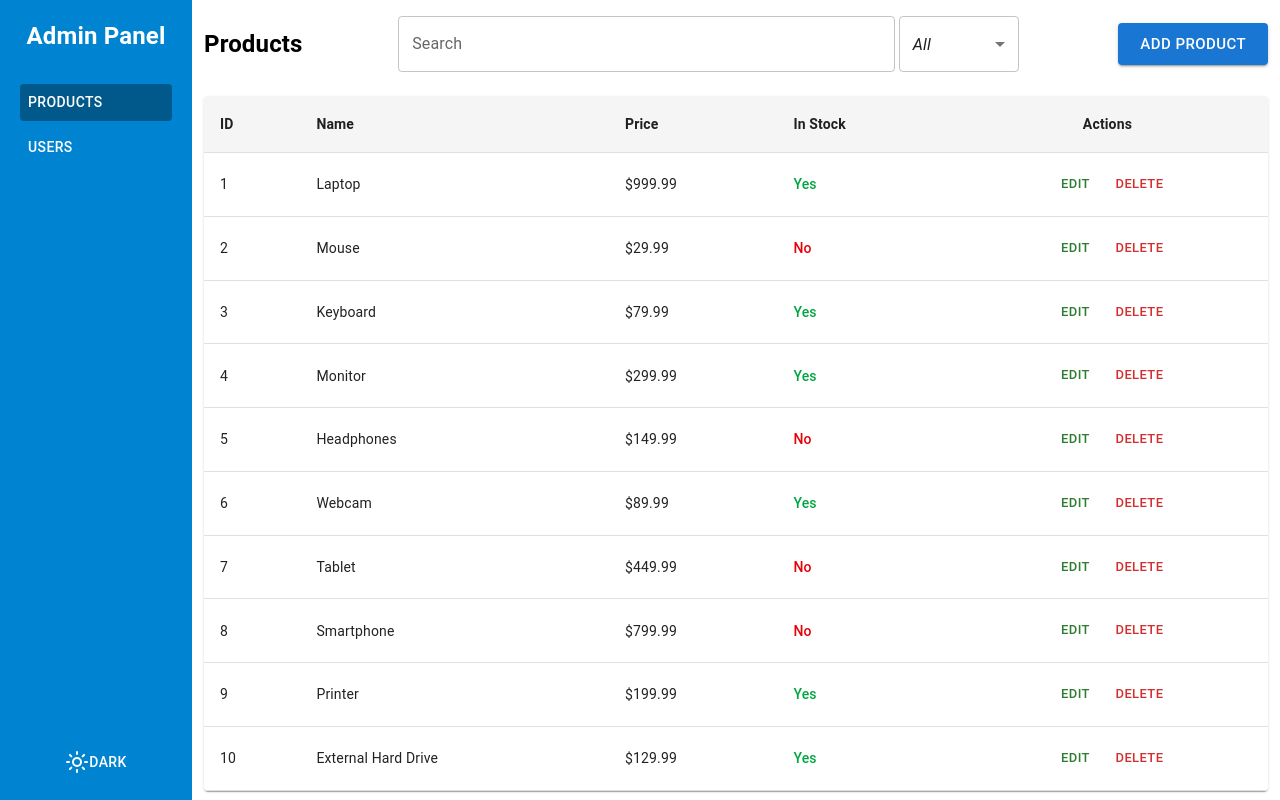
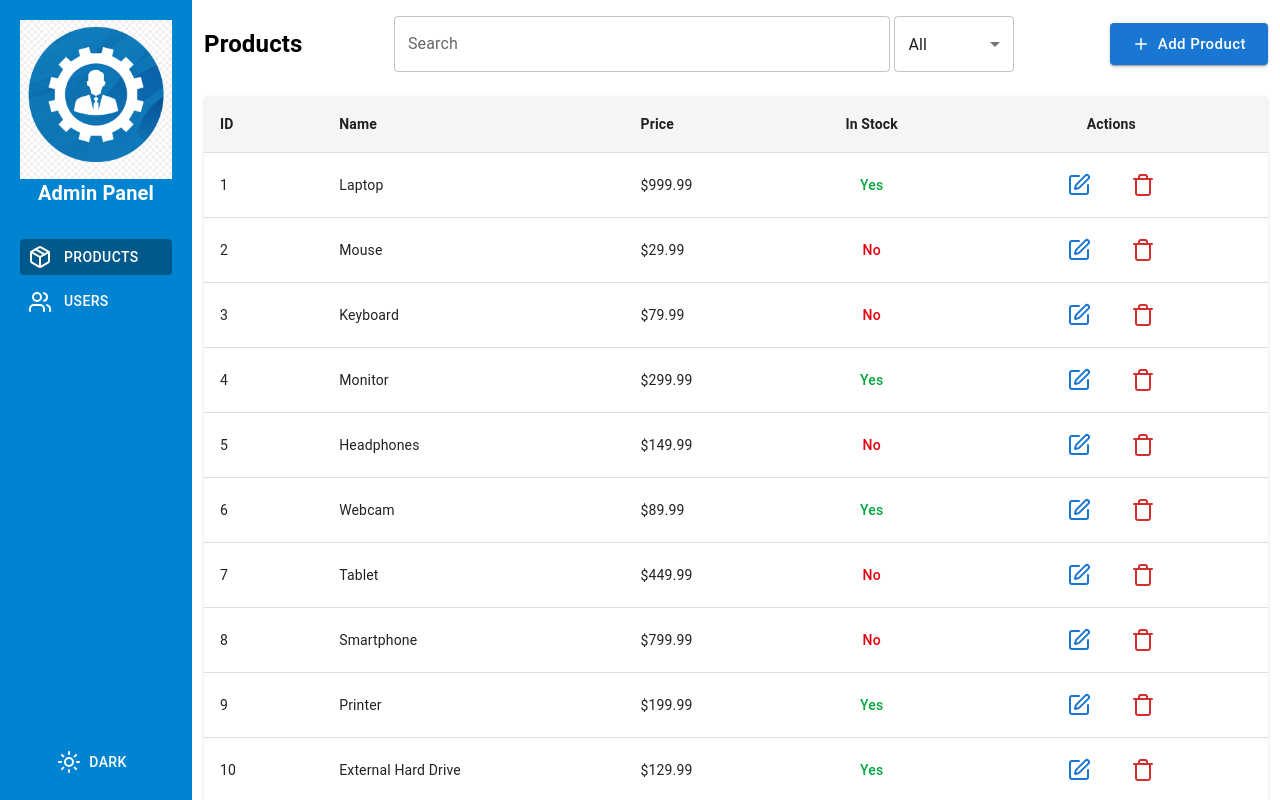
Before and after one commit to rahmatjon02/Admin-Panel-with-CRUD, a React (Vite) app: page / in a window 1280 px wide. Built offline with nearby package versions, Linux system fonts and the light colour scheme; data requests are answered from the project's data file.

Commit message:
added productTable, usersTable and updated styles and added useCallback, lazy

```diff
--- a/db.json
+++ b/db.json
@@ -78,7 +78,7 @@
       "id": "3",
       "name": "Keyboard",
       "price": 79.99,
-      "inStock": true
+      "inStock": false
     },
     {
       "id": "4",
@@ -121,6 +121,12 @@
       "name": "External Hard Drive",
       "price": 129.99,
       "inStock": true
+    },
+    {
+      "id": "a90f",
+      "name": "ывсыв",
+      "price": "111",
+      "inStock": true
     }
   ]
 }
--- a/src/App.tsx
+++ b/src/App.tsx
@@ -1,8 +1,5 @@
 import { Routes, Route } from "react-router-dom";
-
-import { UsersPage } from "./pages/usersPage";
-import Layout from "./pages/layout";
-import { ProductsPage } from "./pages/productsPage";
+import { Layout, ProductsPage, UsersPage } from "./pages/lazy";
 
 export const App = () => {
   return (
--- a/src/components/ThemeSwitcher.tsx
+++ b/src/components/ThemeSwitcher.tsx
@@ -10,7 +10,7 @@ const ThemeSwitcher = () => {
   return (
     <Button className="!text-white" onClick={toggleTheme}>
       {theme === `light` ? <Sun /> : <Moon />}
-      {theme === `light` ? "Dark" : "light"}
+      <span className="px-2">{theme === `light` ? "Dark" : "light"}</span>
     </Button>
   );
 };
--- /dev/null
+++ b/src/components/productTable.tsx
@@ -0,0 +1,94 @@
+import React from "react";
+import {
+  Button,
+  Table,
+  TableHead,
+  TableBody,
+  TableRow,
+  TableCell,
+  TableContainer,
+  Paper,
+  Box,
+  Skeleton,
+} from "@mui/material";
+import type { Product } from "../types/product";
+
+import { useThemeStore } from "../hooks/zustand/useThemeStore";
+import { Edit, Trash } from "lucide-react";
+
+const ProductTable = ({ filteredData, onEdit, onDelete, isLoading }: any) => {
+  const { theme } = useThemeStore();
+  console.log("table product");
+
+  return (
+    <TableContainer component={Paper}>
+      <Table>
+        <TableHead
+          className={`${theme === "light" ? "bg-[#f5f5f5]" : "bg-[#151515]"}`}
+        >
+          <TableRow>
+            <TableCell>
+              <b>ID</b>
+            </TableCell>
+            <TableCell>
+              <b>Name</b>
+            </TableCell>
+            <TableCell>
+              <b>Price</b>
+            </TableCell>
+            <TableCell align="center">
+              <b>In Stock</b>
+            </TableCell>
+            <TableCell align="center">
+              <b>Actions</b>
+            </TableCell>
+          </TableRow>
+        </TableHead>
+
+        <TableBody>
+          {filteredData?.map((p: Product) => (
+            <TableRow key={p.id} hover>
+              <TableCell>{p.id}</TableCell>
+              <TableCell>{p.name}</TableCell>
+              <TableCell>${p.price}</TableCell>
+              <TableCell align="center">
+                {p.inStock ? (
+                  <span className="text-green-600 font-medium">Yes</span>
+                ) : (
+                  <span className="text-red-600 font-medium">No</span>
+                )}
+              </TableCell>
+              <TableCell align="center">
+                <Button size="small" onClick={() => onEdit(p)}>
+                  <Edit />
+                </Button>
+                <Button
+                  size="small"
+                  color="error"
+                  onClick={() => onDelete(p.id)}
+                >
+                  <Trash />
+                </Button>
+              </TableCell>
+            </TableRow>
+          ))}
+        </TableBody>
+      </Table>
+
+      {isLoading && (
+        <Box className="!w-full">
+          {[...Array(3)].map((_, i) => (
+            <Box key={i}>
+              <br />
+              <Skeleton />
+              <Skeleton animation="wave" />
+              <Skeleton animation={false} />
+            </Box>
+          ))}
+        </Box>
+      )}
+    </TableContainer>
+  );
+};
+
+export default React.memo(ProductTable);
--- /dev/null
+++ b/src/components/usersTable.tsx
@@ -0,0 +1,81 @@
+import { memo } from "react";
+import {
+  Button,
+  Table,
+  TableBody,
+  TableCell,
+  TableContainer,
+  TableHead,
+  TableRow,
+  Paper,
+  Box,
+  Skeleton,
+} from "@mui/material";
+import { useThemeStore } from "../hooks/zustand/useThemeStore";
+import type { User } from "../types/user";
+import { Edit, Trash } from "lucide-react";
+
+const UsersTable = ({ filteredData, onEdit, onDelete, isLoading }: any) => {
+  const { theme } = useThemeStore();
+
+  return (
+    <TableContainer component={Paper}>
+      <Table>
+        <TableHead
+          className={`${theme === "light" ? "bg-[#f5f5f5]" : "bg-[#151515]"} `}
+        >
+          <TableRow>
+            <TableCell>
+              <b>ID</b>
+            </TableCell>
+            <TableCell>
+              <b>Name</b>
+            </TableCell>
+            <TableCell>
+              <b>Email</b>
+            </TableCell>
+            <TableCell>
+              <b>Role</b>
+            </TableCell>
+            <TableCell align="center">
+              <b>Actions</b>
+            </TableCell>
+          </TableRow>
+        </TableHead>
+        <TableBody>
+          {filteredData?.map((user: User) => (
+            <TableRow key={user.id} hover>
+              <TableCell>{user.id}</TableCell>
+              <TableCell>{user.name}</TableCell>
+              <TableCell>{user.email}</TableCell>
+              <TableCell>{user.role}</TableCell>
+              <TableCell align="center">
+                <Button size="small" onClick={onEdit}>
+                  <Edit />
+                </Button>
+                <Button size="small" color="error" onClick={onDelete}>
+                  <Trash />
+                </Button>
+              </TableCell>
+            </TableRow>
+          ))}
+        </TableBody>
+      </Table>
+
+      {isLoading && (
+        <Box className="!w-full">
+          {[...Array(3)].map((_, i) => (
+            <Box key={i}>
+              <br />
+              <Skeleton />
+              <Skeleton animation="wave" />
+              <Skeleton animation={false} />
+            </Box>
+          ))}
+        </Box>
+      )}
+    </TableContainer>
+  );
+};
+
+export default memo(UsersTable);
--- a/src/pages/layout.tsx
+++ b/src/pages/layout.tsx
@@ -4,6 +4,7 @@ import { useThemeStore } from "../hooks/zustand/useThemeStore";
 import { lightTheme, darkTheme } from "../theme";
 import { useEffect } from "react";
 import ThemeSwitcher from "../components/ThemeSwitcher";
+import { Package, Users } from "lucide-react";
 
 const Layout = () => {
   const { pathname } = useLocation();
@@ -19,10 +20,13 @@ const Layout = () => {
       <div className="flex min-h-screen transition-colors">
         <aside
           className={`w-48 ${
-            theme === "light" ? "bg-sky-600" : "bg-sky-900"
+            theme === "light" ? "bg-sky-600" : "bg-[#02202B]"
           }  text-white flex flex-col p-5 `}
         >
-          <h1 className="text-2xl font-bold mb-8 text-center">Admin Panel</h1>
+          <div>
+            <img src="../../public/admin.png" alt="" />
+            <h1 className="text-xl font-bold mb-8 text-center">Admin Panel</h1>
+          </div>
 
           <nav className="flex flex-col justify-between gap-3 h-full">
             <div className="flex flex-col gap-2">
@@ -33,7 +37,7 @@ const Layout = () => {
                 className={`!justify-start !text-white !font-medium !rounded transition-all
                 ${pathname === "/" ? "!bg-sky-800" : "hover:!bg-sky-700"}`}
               >
-                Products
+                <Package className="mr-3" /> Products
               </Button>
 
               <Button
@@ -43,7 +47,7 @@ const Layout = () => {
                 className={`!justify-start !text-white !font-medium !rounded transition-all
                 ${pathname === "/users" ? "!bg-sky-800" : "hover:!bg-sky-700"}`}
               >
-                Users
+                <Users className="mr-3" /> Users
               </Button>
             </div>
 
--- /dev/null
+++ b/src/pages/lazy.tsx
@@ -0,0 +1,5 @@
+import { lazy } from "react";
+
+export let Layout = lazy(() => import("./layout"));
+export let ProductsPage = lazy(() => import("./productsPage"));
+export let UsersPage = lazy(() => import("./usersPage"));
--- a/src/pages/productsPage.tsx
+++ b/src/pages/productsPage.tsx
@@ -6,21 +6,12 @@ import {
   DialogActions,
   Switch,
   FormControlLabel,
-  Table,
-  TableHead,
-  TableBody,
-  TableRow,
-  TableCell,
-  TableContainer,
-  Paper,
+  FormControl,
   TextField,
-  Box,
-  Skeleton,
-  FormControl,
   Select,
   MenuItem,
 } from "@mui/material";
-import { useMemo, useState } from "react";
+import { useCallback, useMemo, useState } from "react";
 import { useForm, Controller } from "react-hook-form";
 import {
   useProducts,
@@ -28,8 +19,10 @@ import {
   useDeleteProduct,
   useUpdateProduct,
 } from "../hooks/react-query/useProducts";
-import { useThemeStore } from "../hooks/zustand/useThemeStore";
 import { useProductsFilterStore } from "../hooks/zustand/useFiltersStore";
+import ProductTable from "../components/productTable";
+import type { Product } from "../types/product";
+import { Plus } from "lucide-react";
 
 type FormValues = {
   name: string;
@@ -37,12 +30,11 @@ type FormValues = {
   inStock: boolean;
 };
 
-export const ProductsPage = () => {
+const ProductsPage = () => {
   const { data, isLoading } = useProducts();
   const addProduct = useAddProduct();
   const deleteProduct = useDeleteProduct();
   const updateProduct = useUpdateProduct();
-  const { theme } = useThemeStore();
 
   const { search, status, setSearch, setStatus } = useProductsFilterStore();
 
@@ -67,13 +59,14 @@ export const ProductsPage = () => {
     },
   });
 
-  const handleAddOpen = () => {
+  const handleAddOpen = useCallback(() => {
     reset({ name: "", price: 0, inStock: true });
     setEditId(null);
     setOpen(true);
-  };
+  }, [reset]);
 
-  const handleEditOpen = (product: any) => {
+  const handleEditOpen = useCallback(
+    (product: Product) => {
       setEditId(product.id);
       reset({
         name: product.name,
@@ -81,9 +74,12 @@ export const ProductsPage = () => {
         inStock: product.inStock,
       });
       setOpen(true);
-  };
+    },
+    [reset]
+  );
 
-  const onSubmit = (values: FormValues) => {
+  const onSubmit = useCallback(
+    (values: FormValues) => {
       if (editId) {
         updateProduct.mutate(
           { id: editId, ...values },
@@ -103,7 +99,16 @@ export const ProductsPage = () => {
           },
         });
       }
-  };
+    },
+    [editId, updateProduct, addProduct, reset]
+  );
+
+  const handleDelete = useCallback(
+    (id: number) => {
+      deleteProduct.mutate(id);
+    },
+    [deleteProduct]
+  );
 
   return (
     <div className="p-3">
@@ -125,93 +130,31 @@ export const ProductsPage = () => {
               displayEmpty
               inputProps={{ "aria-label": "Without label" }}
             >
-              <MenuItem value="all">
-                <em>All</em>
-              </MenuItem>
+              <MenuItem value="all">All</MenuItem>
               <MenuItem value="true">In Stock</MenuItem>
               <MenuItem value="false">Out of Stock</MenuItem>
             </Select>
           </FormControl>
         </div>
 
-        <Button variant="contained" size="large" onClick={handleAddOpen}>
-          Add Product
+        <Button
+          variant="contained"
+          size="large"
+          onClick={handleAddOpen}
+          className="!capitalize"
+        >
+          <Plus size={18} className="mr-2" /> Add Product
         </Button>
       </div>
 
-      <TableContainer component={Paper}>
-        <Table>
-          <TableHead
-            className={`${theme === "light" ? "bg-[#f5f5f5]" : "bg-[#151515]"}`}
-          >
-            <TableRow>
-              <TableCell>
-                <b>ID</b>
-              </TableCell>
-              <TableCell>
-                <b>Name</b>
-              </TableCell>
-              <TableCell>
-                <b>Price</b>
-              </TableCell>
-              <TableCell>
-                <b>In Stock</b>
-              </TableCell>
-              <TableCell align="center">
-                <b>Actions</b>
-              </TableCell>
-            </TableRow>
-          </TableHead>
+      <ProductTable
+        filteredData={filteredData}
+        onEdit={handleEditOpen}
+        onDelete={handleDelete}
+        isLoading={isLoading}
+      />
 
-          <TableBody>
-            {filteredData?.map((p) => (
-              <TableRow key={p.id} hover>
-                <TableCell>{p.id}</TableCell>
-                <TableCell>{p.name}</TableCell>
-                <TableCell>${p.price}</TableCell>
-                <TableCell>
-                  {p.inStock ? (
-                    <span className="text-green-600 font-medium">Yes</span>
-                  ) : (
-                    <span className="text-red-600 font-medium">No</span>
-                  )}
-                </TableCell>
-                <TableCell align="center">
-                  <Button
-                    size="small"
-                    color="success"
-                    onClick={() => handleEditOpen(p)}
-                  >
-                    Edit
-                  </Button>
-                  <Button
-                    size="small"
-                    color="error"
-                    onClick={() => deleteProduct.mutate(p.id)}
-                  >
-                    Delete
-                  </Button>
-                </TableCell>
-              </TableRow>
-            ))}
-          </TableBody>
-        </Table>
-
-        {isLoading && (
-          <Box className="!w-full">
-            {[...Array(3)].map((_, i) => (
-              <Box key={i}>
-                <br />
-                <Skeleton />
-                <Skeleton animation="wave" />
-                <Skeleton animation={false} />
-              </Box>
-            ))}
-          </Box>
-        )}
-      </TableContainer>
-
-      <Dialog open={open} onClose={() => setOpen(false)}>
+      <Dialog open={open} onClose={() => setOpen(false)} fullWidth>
         <DialogTitle>{editId ? "Edit Product" : "Add New Product"}</DialogTitle>
 
         <form onSubmit={handleSubmit(onSubmit)}>
@@ -261,7 +204,7 @@ export const ProductsPage = () => {
                       onChange={(e) => field.onChange(e.target.checked)}
                     />
                   }
-                  label="In Stock"
+                  label={`${field.value ? "In Stock" : "Out of Stock"}`}
                 />
               )}
             />
@@ -278,3 +221,5 @@ export const ProductsPage = () => {
     </div>
   );
 };
+
+export default ProductsPage;
--- a/src/pages/usersPage.tsx
+++ b/src/pages/usersPage.tsx
@@ -3,20 +3,13 @@ import {
   TextField,
   Select,
   MenuItem,
-  Table,
-  TableBody,
-  TableCell,
-  TableContainer,
-  TableHead,
-  TableRow,
-  Paper,
   Dialog,
   DialogTitle,
   DialogContent,
   DialogActions,
   FormControl,
 } from "@mui/material";
-import { useMemo, useState } from "react";
+import { memo, useMemo, useState } from "react";
 import { useForm, Controller } from "react-hook-form";
 import {
   useUsers,
@@ -25,17 +18,16 @@ import {
   useUpdateUser,
 } from "../hooks/react-query/useUsers";
 import type { User } from "../types/user";
-import { useThemeStore } from "../hooks/zustand/useThemeStore";
 import { useUsersFilterStore } from "../hooks/zustand/useFiltersStore";
+import UsersTable from "../components/usersTable";
 
 type FormValues = Omit<User, "id">;
 
-export const UsersPage = () => {
+const UsersPage = () => {
   const { data, isLoading } = useUsers();
   const addUser = useAddUser();
   const updateUser = useUpdateUser();
   const deleteUser = useDeleteUser();
-  const { theme } = useThemeStore();
 
   const { search, setSearch, status, setStatus } = useUsersFilterStore();
 
@@ -98,7 +90,9 @@ export const UsersPage = () => {
     }
   };
 
-  if (isLoading) return <p>Loading...</p>;
+  const handleDelete = (id: number) => {
+    deleteUser.mutate(id);
+  };
 
   return (
     <div className="p-3">
@@ -113,16 +107,14 @@ export const UsersPage = () => {
             onChange={(e) => setSearch(e.target.value)}
             className="w-[70%] "
           />
-          <FormControl sx={{ m: 1, minWidth: 120 }}>
+          <FormControl className="!m-1 !min-w-[120px]">
             <Select
               value={status}
               onChange={(e) => setStatus(e.target.value)}
               displayEmpty
               inputProps={{ "aria-label": "Without label" }}
             >
-              <MenuItem value="all">
-                <em>All</em>
-              </MenuItem>
+              <MenuItem value="all">All</MenuItem>
               <MenuItem value="manager">Manager</MenuItem>
               <MenuItem value="admin">Admin</MenuItem>
               <MenuItem value="user">User</MenuItem>
@@ -135,61 +127,14 @@ export const UsersPage = () => {
         </Button>
       </div>
 
-      <TableContainer component={Paper}>
-        <Table>
-          <TableHead
-            className={`${
-              theme === "light" ? "bg-[#f5f5f5]" : "bg-[#151515]"
-            } `}
-          >
-            <TableRow>
-              <TableCell>
-                <b>ID</b>
-              </TableCell>
-              <TableCell>
-                <b>Name</b>
-              </TableCell>
-              <TableCell>
-                <b>Email</b>
-              </TableCell>
-              <TableCell>
-                <b>Role</b>
-              </TableCell>
-              <TableCell align="center">
-                <b>Actions</b>
-              </TableCell>
-            </TableRow>
-          </TableHead>
-          <TableBody>
-            {filteredData?.map((user) => (
-              <TableRow key={user.id} hover>
-                <TableCell>{user.id}</TableCell>
-                <TableCell>{user.name}</TableCell>
-                <TableCell>{user.email}</TableCell>
-                <TableCell>{user.role}</TableCell>
-                <TableCell align="center">
-                  <Button
-                    size="small"
-                    color="success"
-                    onClick={() => handleEditOpen(user)}
-                  >
-                    Edit
-                  </Button>
-                  <Button
-                    size="small"
-                    color="error"
-                    onClick={() => deleteUser.mutate(user.id)}
-                  >
-                    Delete
-                  </Button>
-                </TableCell>
-              </TableRow>
-            ))}
-          </TableBody>
-        </Table>
-      </TableContainer>
+      <UsersTable
+        filteredData={filteredData}
+        onEdit={handleEditOpen}
+        onDelete={handleDelete}
+        isLoading={isLoading}
+      />
 
-      <Dialog open={open} onClose={() => setOpen(false)}>
+      <Dialog open={open} onClose={() => setOpen(false)} fullWidth>
         <DialogTitle>{editId ? "Edit User" : "Add New User"} </DialogTitle>
 
         <form onSubmit={handleSubmit(onSubmit)}>
@@ -254,3 +199,5 @@ export const UsersPage = () => {
     </div>
   );
 };
+
+export default memo(UsersPage);
```
Lines whose indentation alone changed are shown as unchanged.
